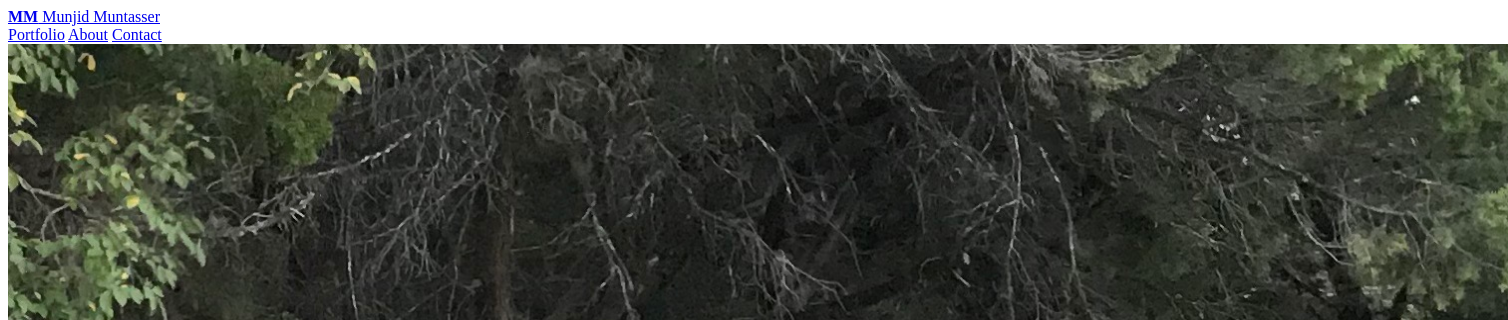
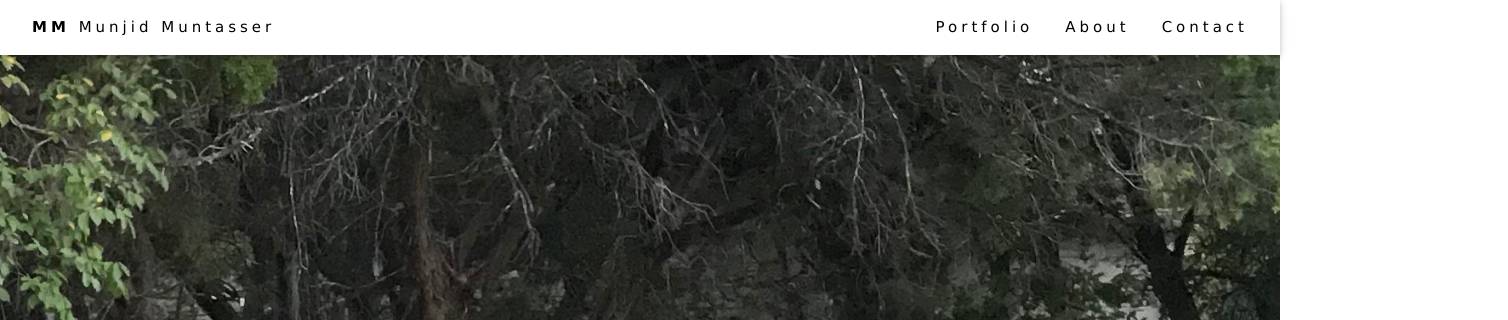
Before and after one commit to Munjid/Homework-3, a plain HTML site: page contact.html in a window 1280 px wide. Shown: the top 320 px of the page, 1508 px wide, since content can reach past the window. Drawn offline with nearby package versions, Linux system fonts and the light colour scheme.

Commit message:
Add files via upload

```diff
--- a/contact.html
+++ b/contact.html
@@ -3,7 +3,7 @@
 <title>Munjid Muntasser</title>
 <meta charset="UTF-8">
 <meta name="viewport" content="width=device-width, initial-scale=1">
-<link rel="stylesheet" href="C:\Users\munji\Desktop\style.css">
+<link rel="stylesheet" href="https://www.w3schools.com/w3css/4/w3.css">
 <body>
 
 <div class="w3-top">
```
Also changed, not shown: index.html (+1 -1 lines), portfoilio.html (+1 -1 lines).
